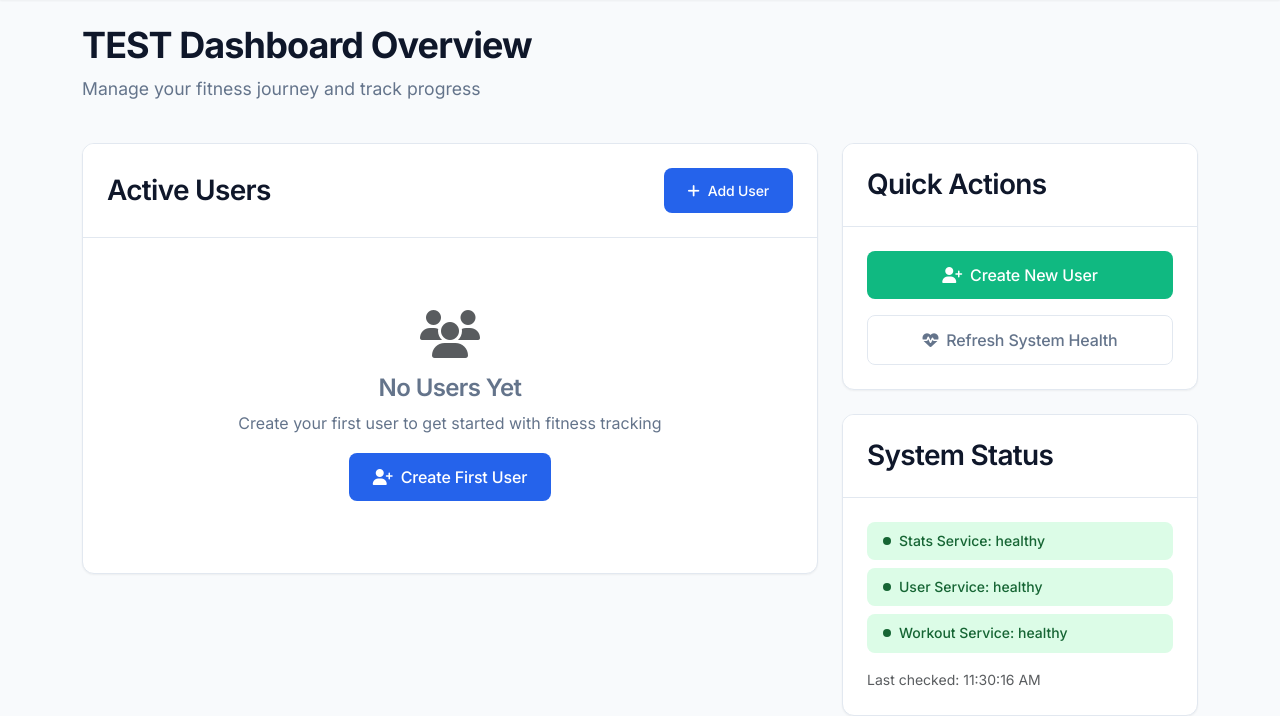
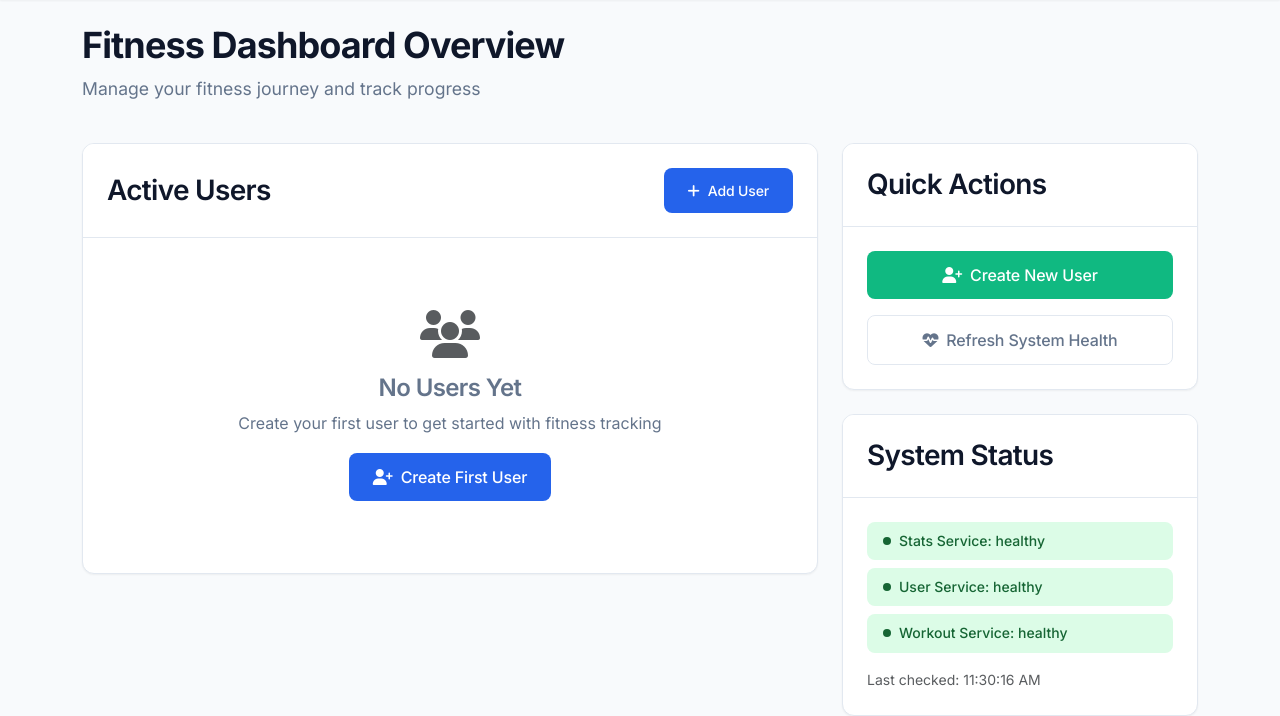
Before and after one commit to gitlilia-tbz/ICTNE24_Semesterarbeit3_L.M, a Flask app: page / in a window 1280 px wide. Shown: the part 100-816 px from the top of the page. Run offline with Flask 3, Linux system fonts and the light colour scheme; data that the repository does not hold is empty.

Commit message:
rename dashboard title for pipeline test

```diff
--- a/frontend/templates/index.html
+++ b/frontend/templates/index.html
@@ -5,7 +5,7 @@
 {% block content %}
 <div class="row mb-4">
     <div class="col-12">
-        <h1>TEST Dashboard Overview</h1>
+        <h1>Fitness Dashboard Overview</h1>
         <p style="color: var(--text-secondary); font-size: 1.1rem;">Manage your fitness journey and track progress</p>
     </div>
 </div>
```
